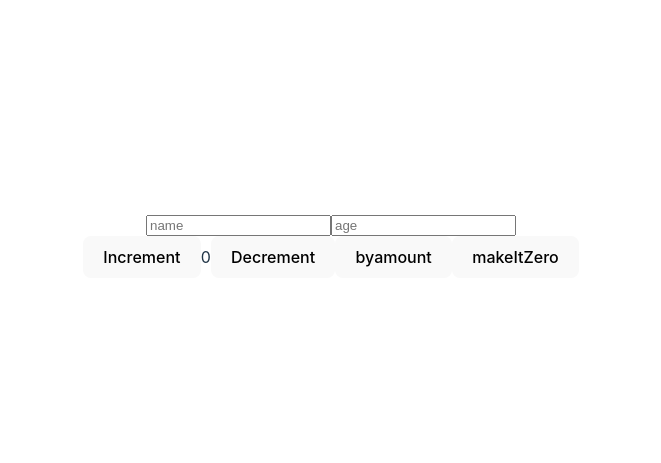
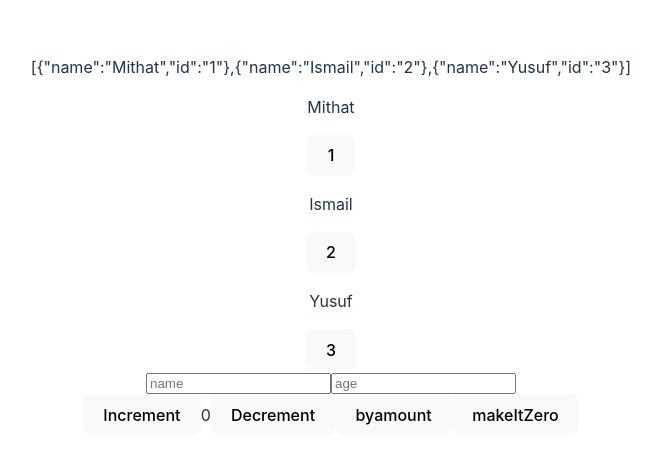
Before and after one commit to mithatsarikaya/learningRedux, a React (Vite) app: page / in a window 1280 px wide. Shown: the part 155-618 px from the top of the page, without its empty margins (309-970 px from the left). Built offline with nearby package versions, Linux system fonts and the light colour scheme.

Commit message:
--fixing: find the way to update array at TODO

```diff
--- a/src/App.tsx
+++ b/src/App.tsx
@@ -9,16 +9,34 @@ import {
   makeItZero,
 } from "./features/counter/counterSlice";
 import { getAge, getName } from "./features/userInfo/userInfo";
+import { filterUserList } from "./features/userList/userListSlice";
 
 function App() {
   const count = useSelector((state: RootState) => state.counter.value);
   const { name, age } = useSelector((state: RootState) => state.userInfo);
+  const userList = useSelector((state: RootState) => state.userList);
   console.log(name, age);
 
   const dispatch = useDispatch();
 
   return (
     <div>
+      {JSON.stringify(userList)}
+      <div>
+        {userList.map((u) => (
+          <div key={u.id}>
+            <p>{u.name}</p>
+            <button
+              onClick={() => {
+                console.log("hey");
+                dispatch(filterUserList(u.id));
+              }}
+            >
+              {u.id}
+            </button>
+          </div>
+        ))}
+      </div>
       <div>
         <input
           type="text"
--- /dev/null
+++ b/src/features/userList/userListSlice.ts
@@ -0,0 +1,35 @@
+import { createSlice } from "@reduxjs/toolkit";
+import type { PayloadAction } from "@reduxjs/toolkit";
+
+export type TUserListState = {
+  name: string;
+  id: string;
+}[];
+
+const initialState: TUserListState = [
+  { name: "Mithat", id: "1" },
+  { name: "Ismail", id: "2" },
+  { name: "Yusuf", id: "3" },
+];
+
+export const userListSlice = createSlice({
+  name: "userInfo",
+  initialState,
+  reducers: {
+    filterUserList: (state, action: PayloadAction<string>) => {
+      // Redux Toolkit allows us to write "mutating" logic in reducers. It
+      // doesn't actually mutate the state because it uses the Immer library,
+      // which detects changes to a "draft state" and produces a brand new
+      // immutable state based off those changes
+      state = state.filter((s) => s.id == action.payload);
+    },
+    // getAge: (state, action: PayloadAction<number>) => {
+    //   state.age = action.payload;
+    // },
+  },
+});
+
+// Action creators are generated for each case reducer function
+export const { filterUserList } = userListSlice.actions;
+
+export default userListSlice.reducer;
--- a/src/store.ts
+++ b/src/store.ts
@@ -1,11 +1,13 @@
 import { configureStore } from "@reduxjs/toolkit";
 import counterReducer from "./features/counter/counterSlice";
 import userInfoReducer from "./features/userInfo/userInfo";
+import userListReducer from "./features/userList/userListSlice";
 
 export const store = configureStore({
   reducer: {
     counter: counterReducer,
     userInfo: userInfoReducer,
+    userList: userListReducer,
   },
 });
 
```
Also changed, not shown: 1 other file (tests, documents, lock files or other folders).
